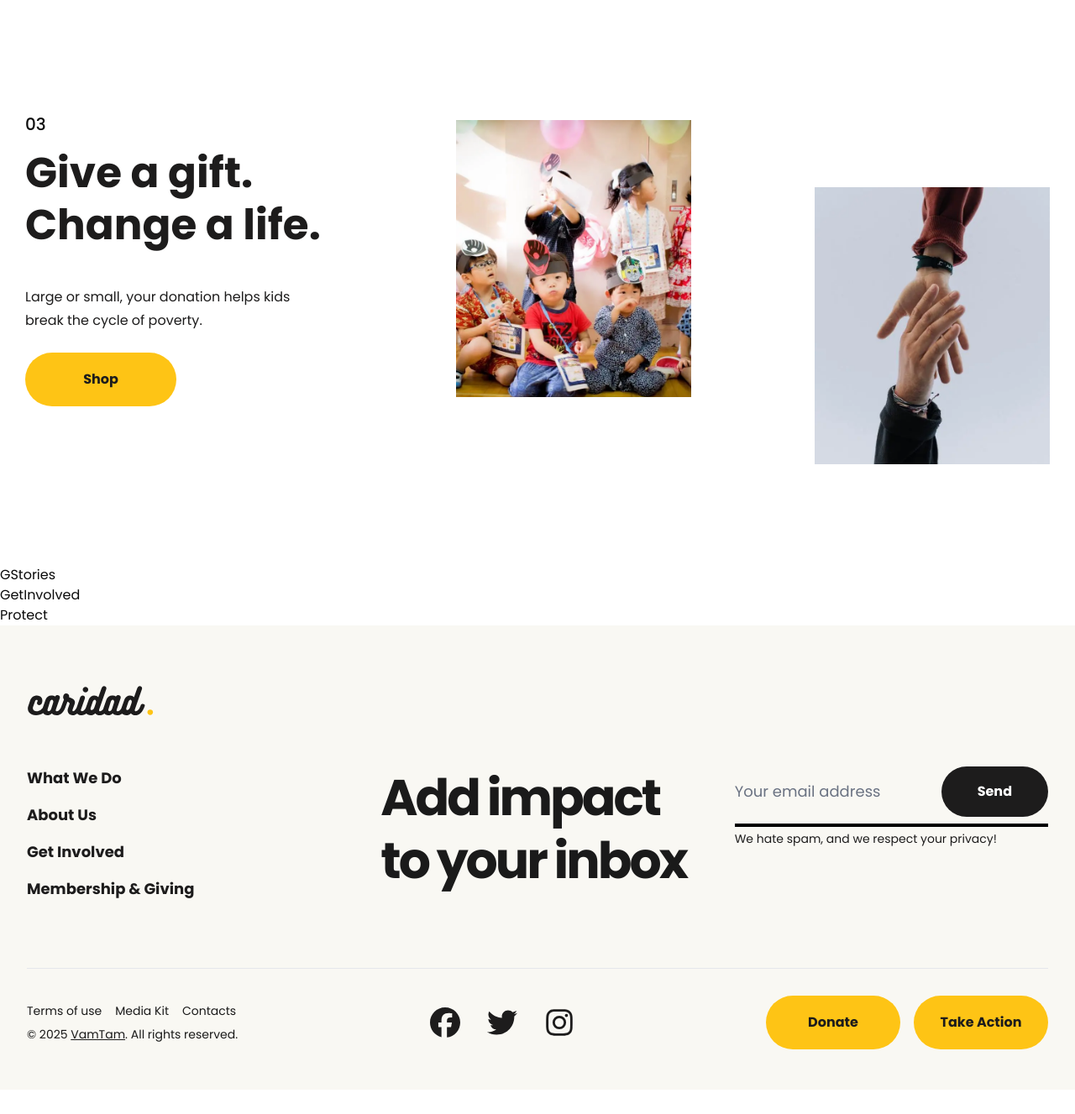
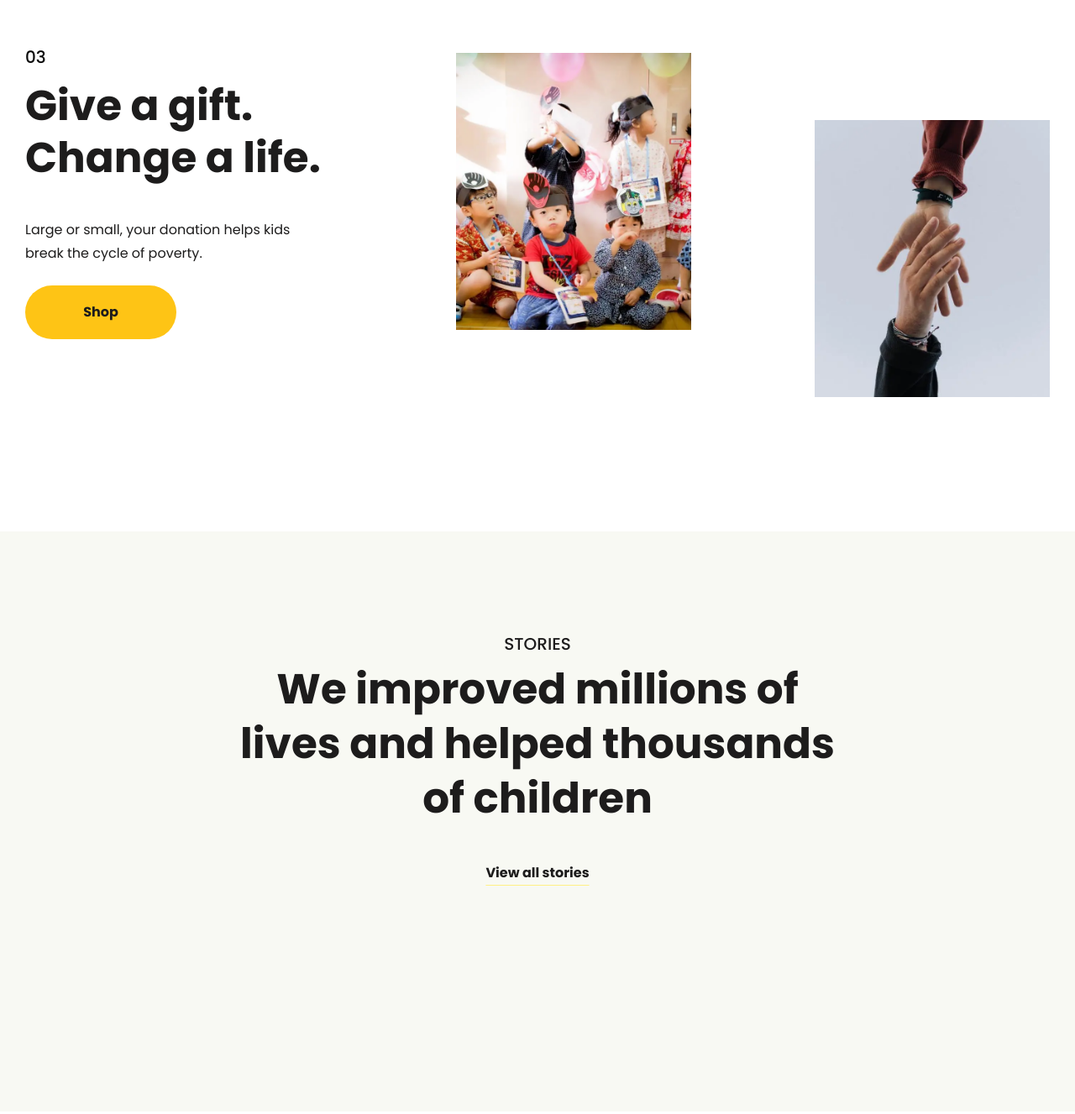
Before and after one commit to Shouryya-Manna/Caridad, a Next.js app: page /get-involved in a window 1280 px wide. Shown: the part 1983-3310 px from the top of the page at 84% size. Before the commit the page ends 3281 px from the top, so only its background shows below. Built offline with nearby package versions, Linux system fonts and the light colour scheme.

Commit message:
UI fixes

```diff
--- a/src/components/GetInvolved/GStories.tsx
+++ b/src/components/GetInvolved/GStories.tsx
@@ -1,3 +1,20 @@
 export default function GStories() {
-  return <div>GStories</div>;
+  return (
+    <section className="w-full bg-[#F8F9F3]">
+      <div className="max-w-3xl w-full mx-auto px-7.5 pt-30 pb-60 flex flex-col items-center">
+        <h2 className="mb-2 text-tertiary text-xl font-medium text-center uppercase">
+          Stories
+        </h2>
+
+        <h2 className="text-center text-[50px] font-extrabold leading-[1.3] text-tertiary mb-3">
+          We improved millions of lives and helped
+          thousands of children
+        </h2>
+
+        <button className="block mx-auto my-8 font-bold text-tertiary text-[16px] cursor-pointer underline underline-offset-9 text-center decoration-yellow-200">
+          View all stories
+        </button>
+      </div>
+    </section>
+  );
 }
--- a/src/components/GetInvolved/Gift.tsx
+++ b/src/components/GetInvolved/Gift.tsx
@@ -3,7 +3,7 @@ import CustomButton from "../Global/CustomButton";
 
 export default function Gift() {
   return (
-    <section className="max-w-8xl mx-auto w-full px-7.5 mt-30 py-30 flex flex-row items-center justify-between gap-15">
+    <section className="max-w-8xl mx-auto w-full px-7.5 my-40 flex flex-row items-center justify-between gap-15">
       <div className="flex flex-1 flex-col justify-center">
         <p className="mb-3 text-[20px] font-[401] uppercase">
           03
```
